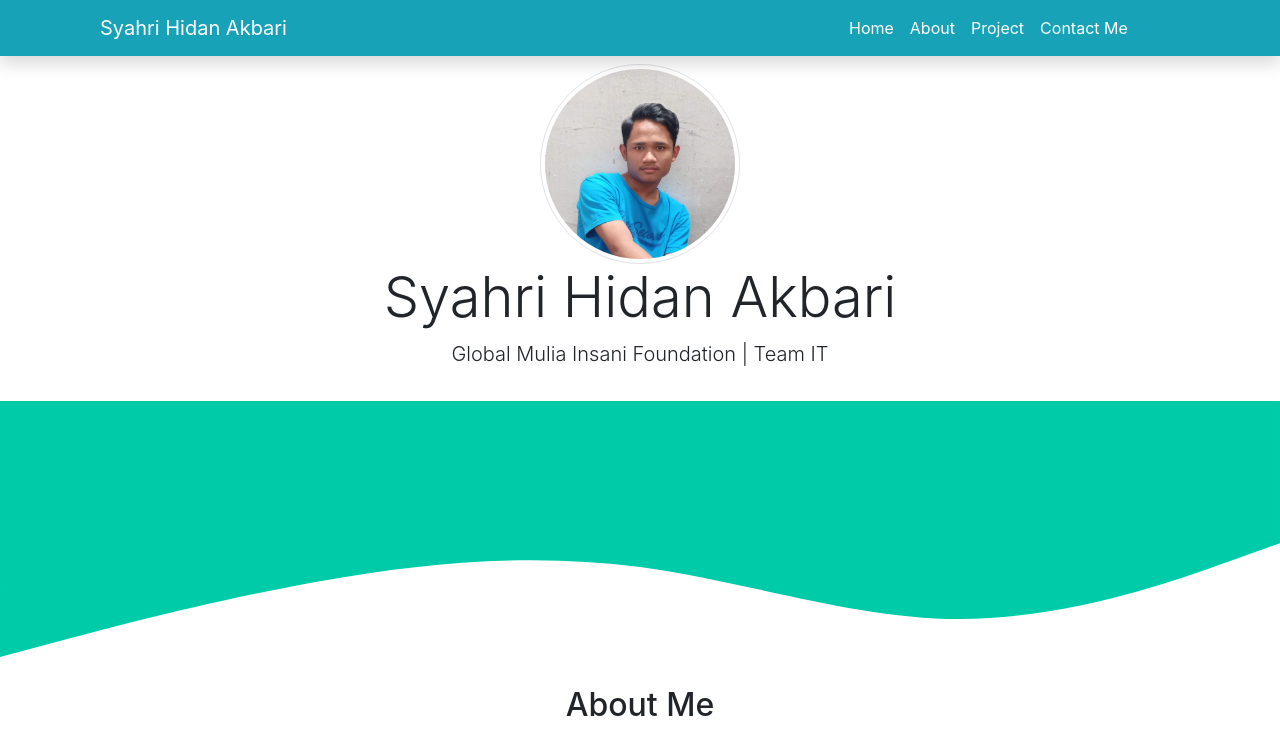
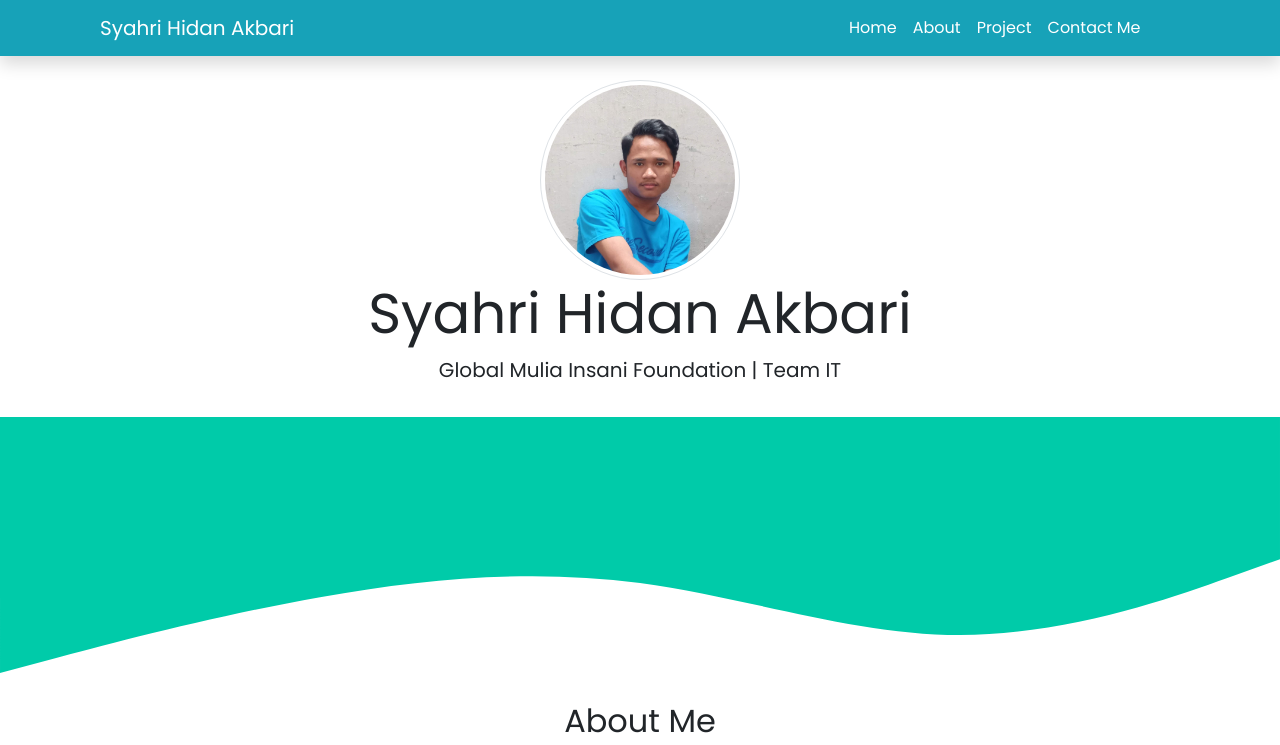
Before and after one commit to syahidanakbari/syahidanakbari.github.io, a plain HTML site: page index.html in a window 1280 px wide. Shown: the top 745 px of the page. Drawn offline with nearby package versions, Linux system fonts and the light colour scheme.

Commit message:
mengubah font dan padding top

```diff
--- a/index.html
+++ b/index.html
@@ -13,6 +13,12 @@
 
     <!-- My CSS -->
     <link rel="stylesheet" href="style.css">
+
+    <!-- Font -->
+    <link rel="preconnect" href="https://fonts.googleapis.com">
+    <link rel="preconnect" href="https://fonts.gstatic.com" crossorigin>
+    <link href="https://fonts.googleapis.com/css2?family=Caveat:wght@400;500&family=Poppins&display=swap" rel="stylesheet">
+
 
     <title>My Portfolio | Syahri Hidan A</title>
   </head>
--- a/style.css
+++ b/style.css
@@ -1,5 +1,10 @@
-
+*,
+html,
+body {
+    font-family: 'Poppins', sans-serif;
+}
 .jumbotron {
+    padding-top: 5rem;
     padding-bottom: 0rem;
     background-color: #fff;
 }
```
